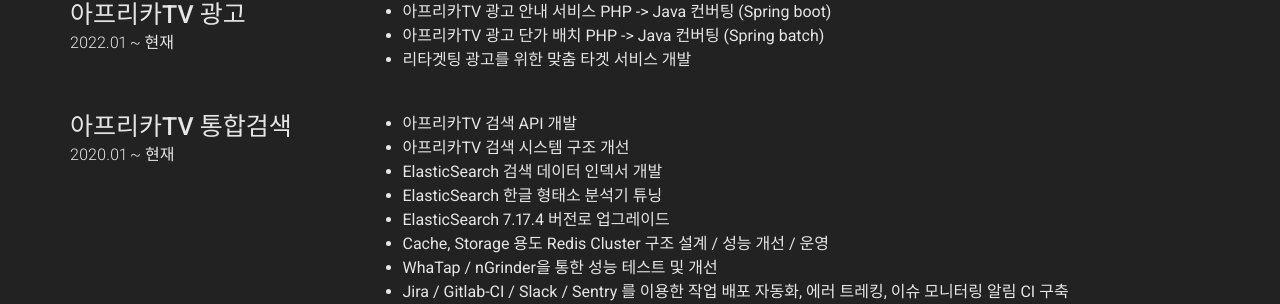
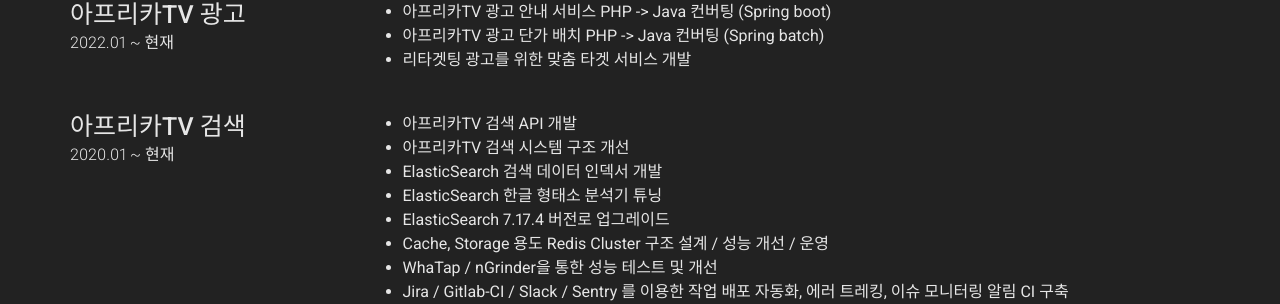
Before and after one commit to JinHyukParkk/JinHyukParkk.github.io, a Jekyll site: the page built from index.md, in a window 1280 px wide and 900 px high, scrolled down 1016 px. Shown: the part 148-452 px from the top of the window. Built offline with Jekyll 4.4.1, drawn with Linux system fonts in a browser that asks for light colours; nearby versions of some CDN libraries.

Commit message:
경력사항 수정

```diff
--- a/_config.yml
+++ b/_config.yml
@@ -90,7 +90,7 @@ content:
           * 리타겟팅 광고를 위한 맞춤 타겟 서비스 개발
 
       - layout: left
-        title: 아프리카TV 통합검색
+        title: 아프리카TV 검색
         caption: 2020.01 ~ 현재
         description: |
           * 아프리카TV 검색 API 개발
```
